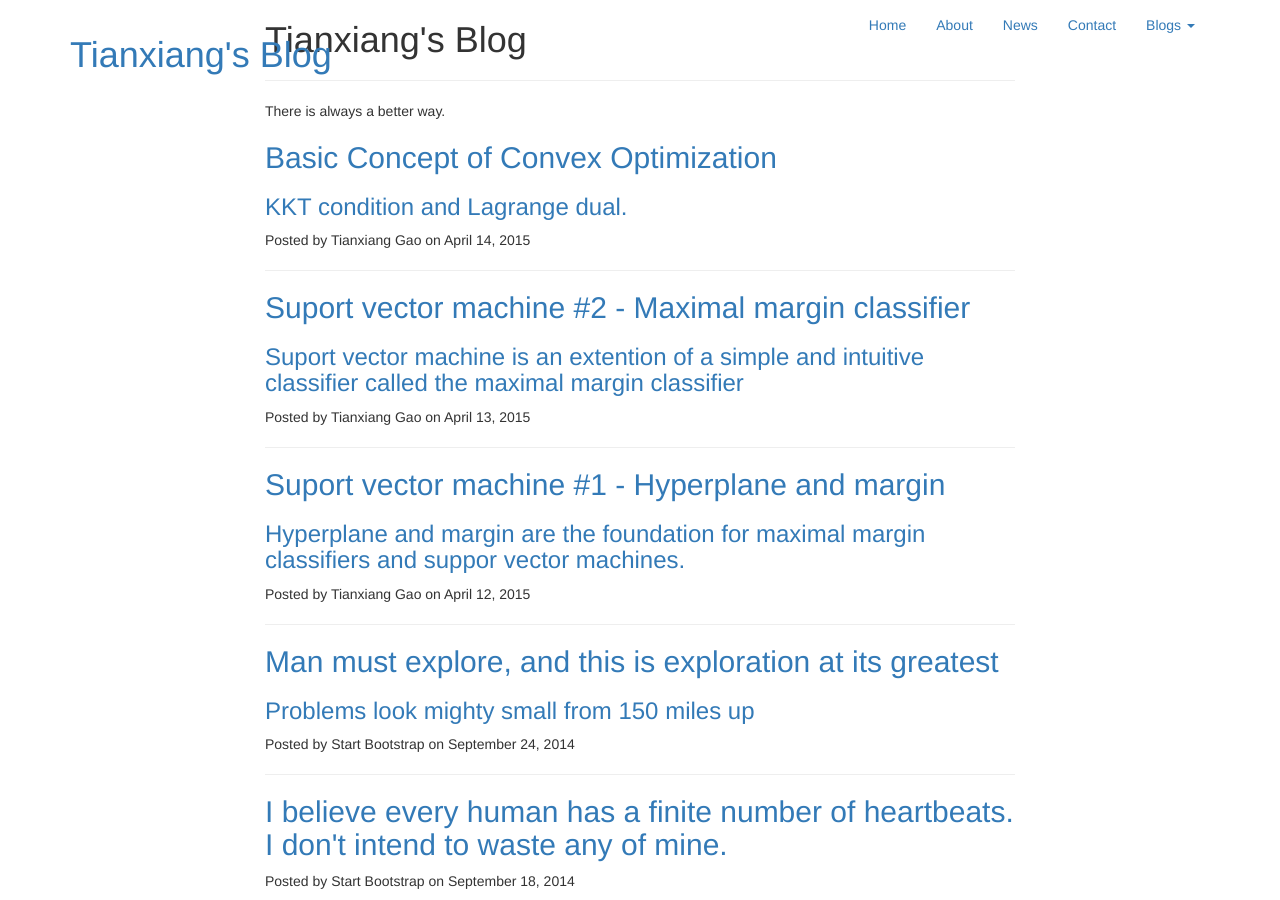
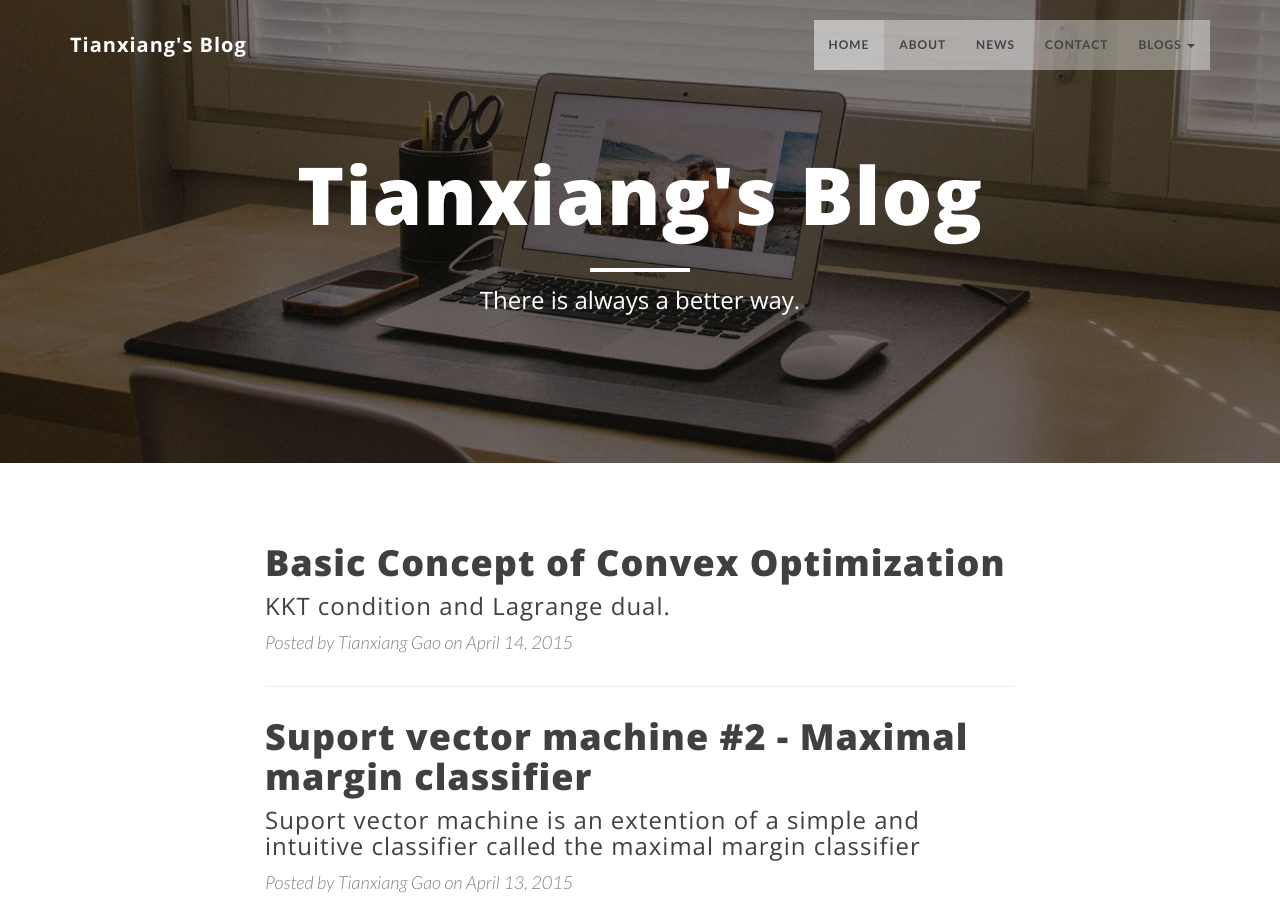
Before and after one commit to xuanix/blogs, a Jekyll site: the page built from index.html, in a window 1280 px wide and 900 px high. Built offline with Jekyll 4.4.1, drawn with Linux system fonts in a browser that asks for light colours; nearby versions of some CDN libraries; library files that are not in the unit come from our copies; the list of posts is cut into pages by our own code; comment, search, counter and statistics services are not loaded.

Commit message:
Fixed base url

```diff
--- a/_config.yml
+++ b/_config.yml
@@ -3,7 +3,7 @@
 header-img: img/home-bg.jpg
 email: gaotx88@gmail.com
 description: "Write your site description here. It will be used as your sites meta description as well!"
-baseurl: "blogs"
+baseurl: "/blogs"
 url: "http://gaotx.com"
 
 # Build settings
```
